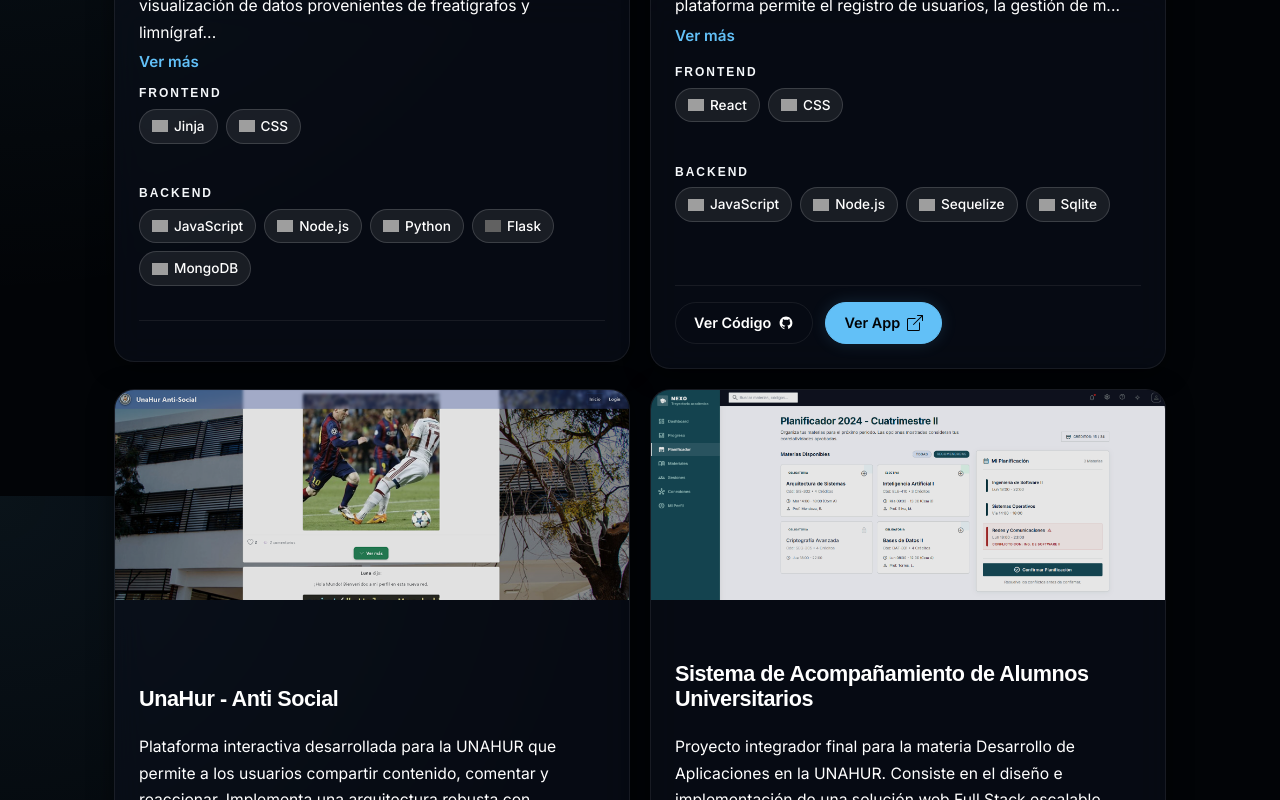
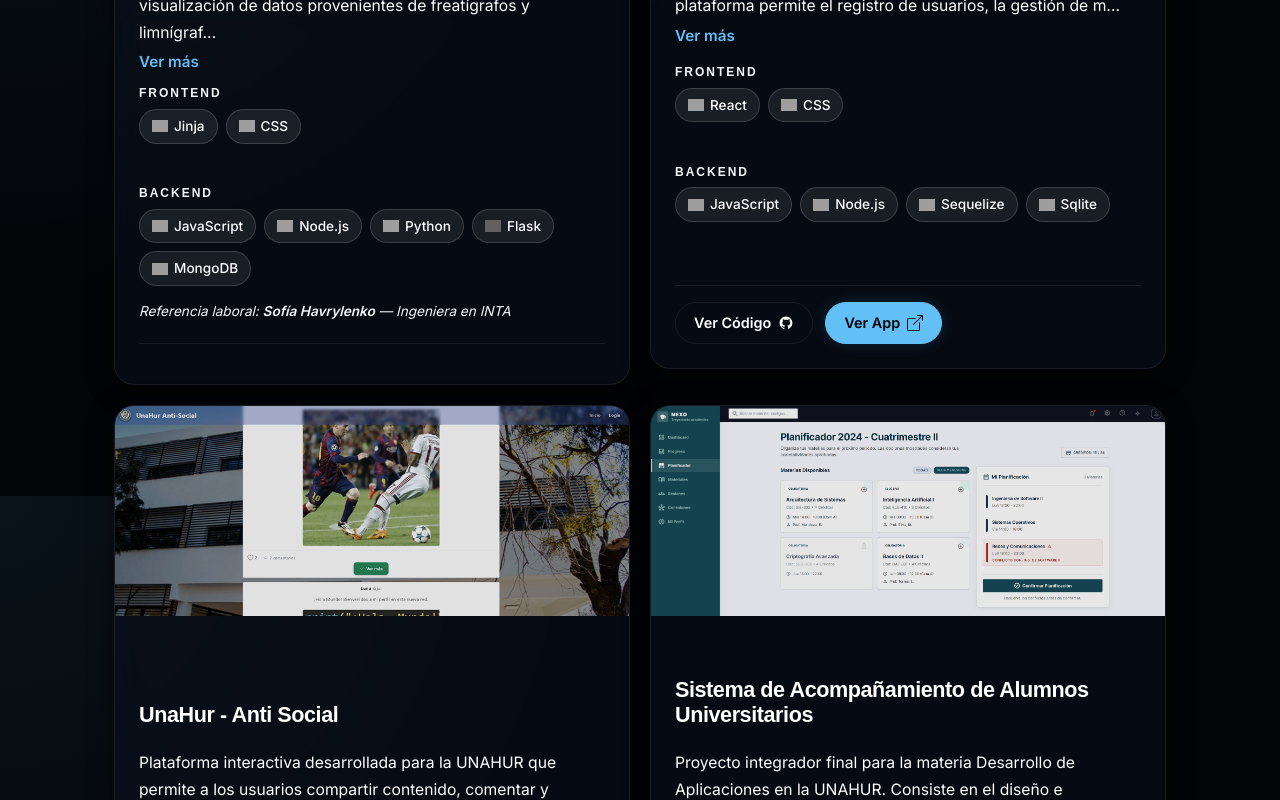
Before and after one commit to Ezequiel-247/Portfolio, a React (Vite) app: page / in a window 1280 px wide. Shown: the part 3504-4304 px from the top of the page. Built offline with nearby package versions, Linux system fonts and the light colour scheme; grey boxes are pictures that could not be loaded.

Commit message:
Mostrar referencia laboral en la card de INTA
El dato ya estaba cargado en proyectos.js pero nunca se renderizaba.
Se muestra nombre y cargo de la referencia, sin el telefono, para no
exponer el contacto personal de un tercero sin su consentimiento.

```diff
--- a/src/components/Proyectos.jsx
+++ b/src/components/Proyectos.jsx
@@ -106,6 +106,12 @@ const Proyectos = () => {
                                             </div>
                                         </div>
                                     )}
+                                    {proyecto.referencia && (
+                                        <p className="card-referencia">
+                                            {language === 'es' ? 'Referencia laboral: ' : 'Work reference: '}
+                                            <strong>{proyecto.referencia.Nombre}</strong> — {proyecto.referencia.Puesto}
+                                        </p>
+                                    )}
                                 </div>
                                 <div className="card-footer">
                                     {proyecto.repo && (
--- a/src/style/Proyectos.css
+++ b/src/style/Proyectos.css
@@ -251,6 +251,16 @@ body.light-mode .nota-tecnica {
   min-height: 110px; /* Normaliza la altura para unas 4 líneas de texto colapsado */
 }
 
+/* Nota de referencia laboral: más específico para no heredar el min-height de arriba */
+.card-proyecto p.card-referencia {
+  min-height: 0;
+  margin-top: 8px;
+  margin-bottom: 0;
+  font-size: 0.85rem;
+  font-style: italic;
+  color: var(--text-muted);
+}
+
 .btn-leer-mas {
   background: none;
   border: none;
```
